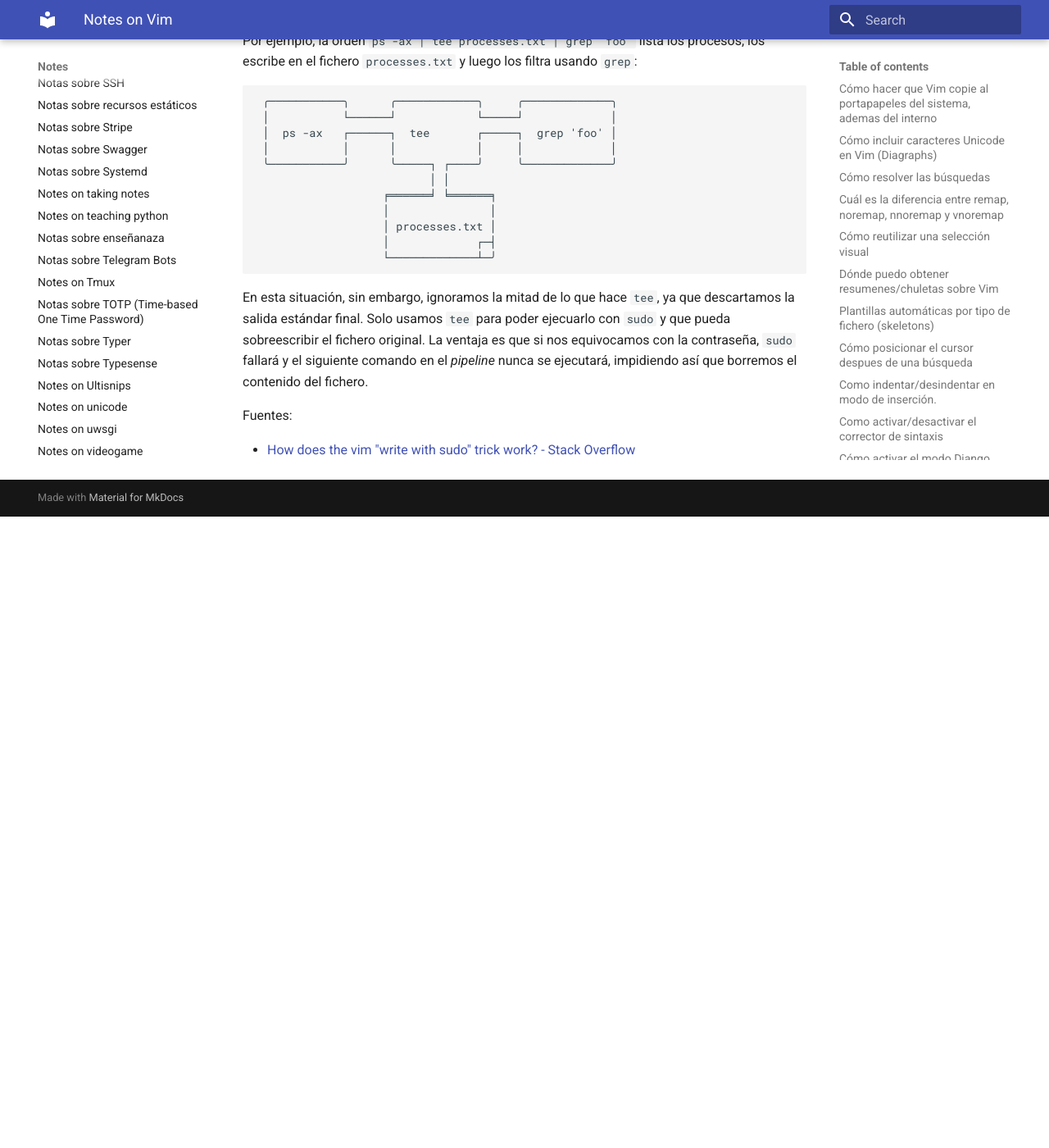
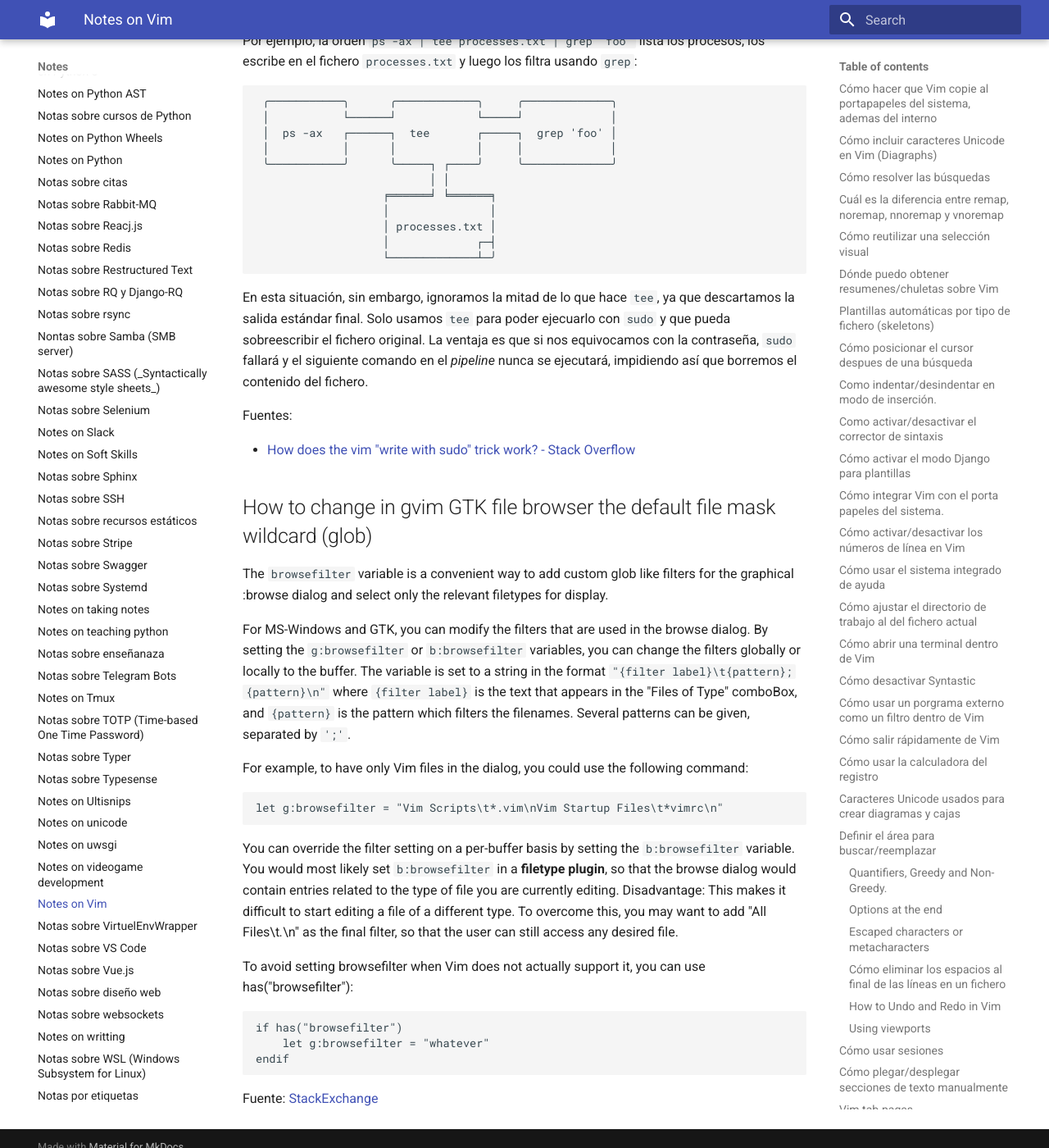
Before and after one commit to euribates/notes, an MkDocs documentation site: the page built from docs/notes-on-vim.md, in a window 1280 px wide and 1400 px high, scrolled down 24353 px. Shown: the whole window at 82% size. Built offline with MkDocs 1.6.1 and Material for MkDocs 9.7.7, drawn with Linux system fonts in a browser that asks for light colours; before the commit the page ends 24983 px from its top, so only the background shows below that.

Commit message:
Mejoras notas vim

````diff
--- a/docs/notes-on-vim.md
+++ b/docs/notes-on-vim.md
@@ -1202,3 +1202,43 @@
 Fuentes:
 
 - [How does the vim &quot;write with sudo&quot; trick work? - Stack Overflow](https://stackoverflow.com/questions/2600783/how-does-the-vim-write-with-sudo-trick-work/7078429)
+
+## How to change in gvim GTK file browser the default file mask wildcard (glob)
+
+The `browsefilter` variable is a convenient way to add custom glob like filters
+for the graphical :browse dialog and select only the relevant filetypes for
+display.
+
+For MS-Windows and GTK, you can modify the filters that are used in the browse
+dialog.  By setting the `g:browsefilter` or `b:browsefilter` variables, you can
+change the filters globally or locally to the buffer.  The variable is set to
+a string in the format `"{filter label}\t{pattern};{pattern}\n"` where `{filter
+label}` is the text that appears in the "Files of Type" comboBox, and
+`{pattern}` is the pattern which filters the filenames.  Several patterns can be given,
+separated by `';'`.
+
+For example, to have only Vim files in the dialog, you could use the following
+command:
+
+```
+let g:browsefilter = "Vim Scripts\t*.vim\nVim Startup Files\t*vimrc\n"
+```
+
+You can override the filter setting on a per-buffer basis by setting the
+`b:browsefilter` variable.  You would most likely set `b:browsefilter` in a
+**filetype plugin**, so that the browse dialog would contain entries related to
+the type of file you are currently editing.  Disadvantage: This makes it
+difficult to start editing a file of a different type.  To overcome this, you
+may want to add "All Files\t*.*\n" as the final filter, so that the user can
+still access any desired file.
+
+To avoid setting browsefilter when Vim does not actually support it, you can
+use has("browsefilter"):
+
+```
+if has("browsefilter")
+    let g:browsefilter = "whatever"
+endif
+```
+
+Fuente: [StackExchange](https://vi.stackexchange.com/questions/22905/how-to-change-in-gvim-gtk-file-browser-the-default-file-mask-wildcard-glob)
````
